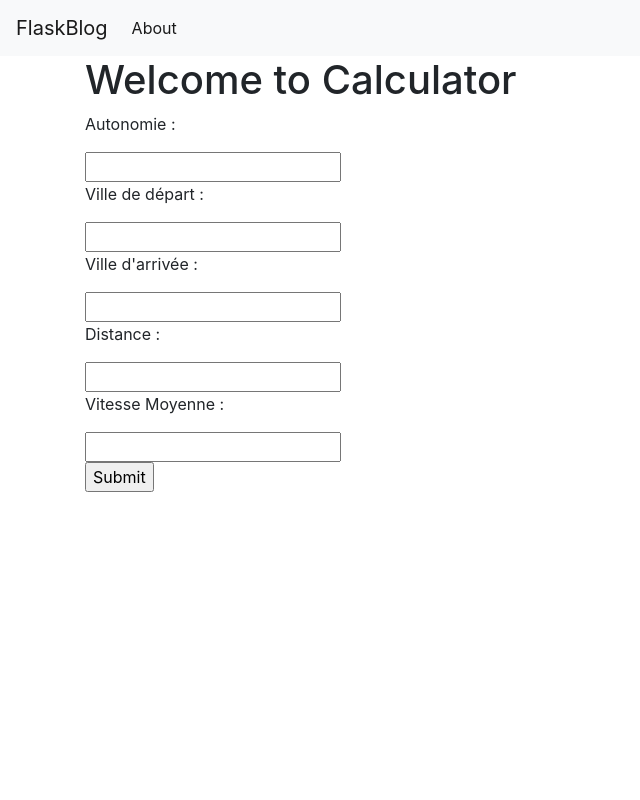
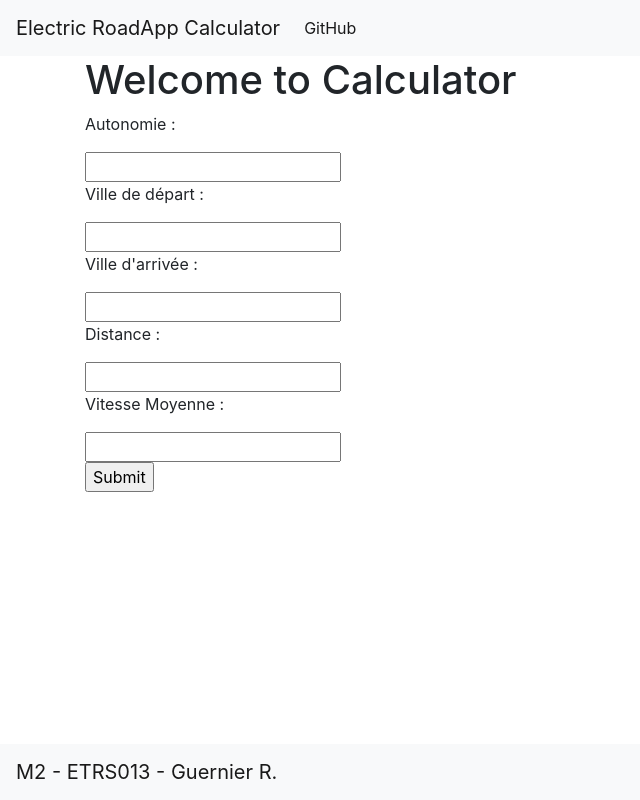
Before and after one commit to Dede1441/electric_roadapp_etrs013, a Flask app: page / in a window 1280 px wide. Shown: the whole page, without its empty margins (0-640 px from the left). Run offline with Flask 2, Linux system fonts and the light colour scheme; some libraries are stand-ins or nearby versions.

Commit message:
quelques precisions et liens

```diff
--- a/templates/base.html
+++ b/templates/base.html
@@ -12,14 +12,14 @@
   </head>
   <body>
     <nav class="navbar navbar-expand-md navbar-light bg-light">
-        <a class="navbar-brand" href="{{ url_for('index')}}">FlaskBlog</a>
+        <a class="navbar-brand" href="{{ url_for('index')}}">Electric RoadApp Calculator</a>
         <button class="navbar-toggler" type="button" data-toggle="collapse" data-target="#navbarNav" aria-controls="navbarNav" aria-expanded="false" aria-label="Toggle navigation">
             <span class="navbar-toggler-icon"></span>
         </button>
         <div class="collapse navbar-collapse" id="navbarNav">
             <ul class="navbar-nav">
             <li class="nav-item active">
-                <a class="nav-link" href="#">About</a>
+                <a class="nav-link" href="https://github.com/Dede1441/electric_roadapp_etrs013">GitHub</a>
             </li>
             </ul>
         </div>
@@ -27,7 +27,9 @@
     <div class="container">
         {% block content %} {% endblock %}
     </div>
-
+    <nav class="navbar fixed-bottom navbar-light bg-light">
+      <a class="navbar-brand" href="#">M2 - ETRS013 - Guernier R. </a>
+    </nav>
     <!-- Optional JavaScript -->
     <!-- jQuery first, then Popper.js, then Bootstrap JS -->
     <script src="https://code.jquery.com/jquery-3.3.1.slim.min.js" integrity="sha384-q8i/X+965DzO0rT7abK41JStQIAqVgRVzpbzo5smXKp4YfRvH+8abtTE1Pi6jizo" crossorigin="anonymous"></script>
```
Also changed, not shown: 1 other file.
